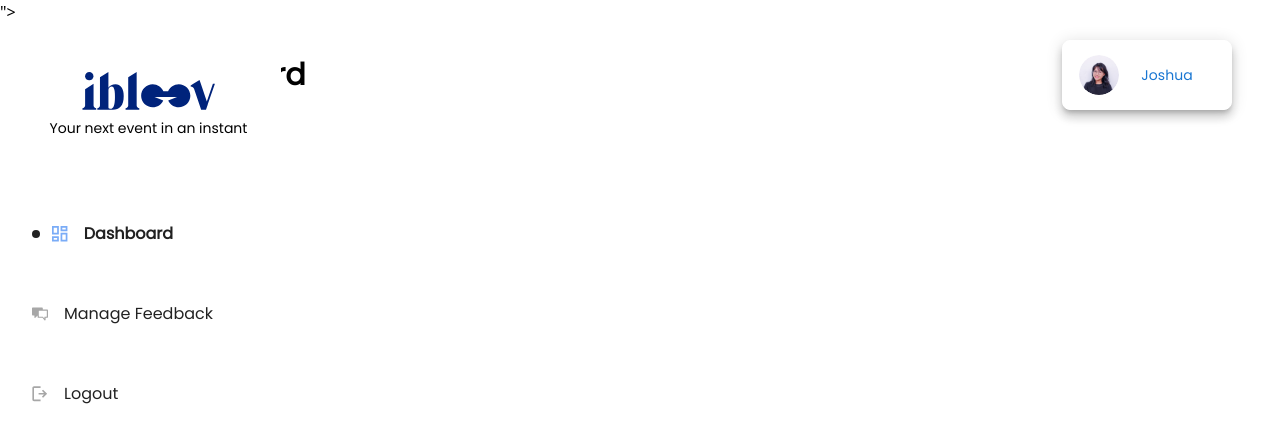
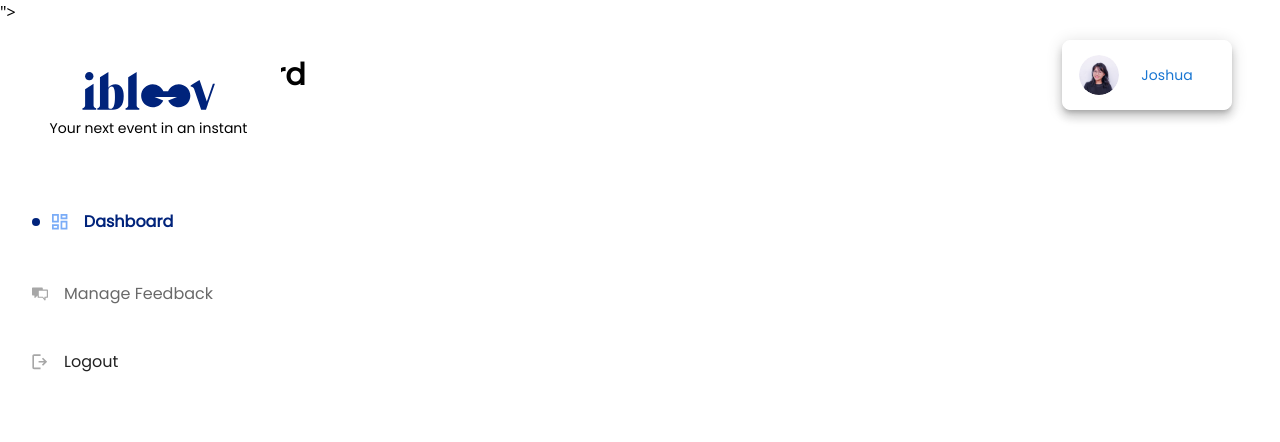
Before and after one commit to JoshFransix/ibloov-adminDashboard, a Nuxt app: page /dashboardPanel/Dashboard in a window 1280 px wide. Shown: the top 442 px of the page. Built offline with nearby package versions, Linux system fonts and the light colour scheme.

Commit message:
updated page active link

```diff
--- a/components/SideBar.vue
+++ b/components/SideBar.vue
@@ -41,7 +41,6 @@
               </div>
             </NuxtLink>
 
-
             <NuxtLink to="/">
               <div class="logout toggle flex items-center mb-12">
                 <span class="mr-4"
@@ -52,21 +51,11 @@
             </NuxtLink>
           </div> -->
         <v-list nav class="mt-16 mr-0 text--primary">
-          <v-list-item-group active-class="text--basic">
+          <v-list-item-group>
             <!-- Dashboard -->
             <NuxtLink to="/dashboardPanel/Dashboard">
-              <v-list-item class="mb-8"
-                ><div class="flex align-center">
-                  <span
-                    class="
-                      bg-[#00237b]
-                      text-[#00237b]
-                      w-2.5
-                      h-2
-                      rounded-full
-                      mr-3
-                    "
-                  ></span>
+              <li class="mb-12 flex align-center ml-2">
+                <span class="bg-[#00237b] w-2.5 h-2 rounded-full mr-3"></span>
                 <v-img class="mr-4">
                   <img
                     src="@/assets/img/dashboard.svg"
@@ -75,43 +64,27 @@
                   />
                 </v-img>
                 <v-list-item-title>Dashboard</v-list-item-title>
-                </div>
-              </v-list-item>
+              </li>
             </NuxtLink>
             <!-- Manage Feedback -->
             <NuxtLink to="/dashboardPanel/Feedback">
-              <v-list-item class="mb-8">
-                <div class="flex align-center">
-                  <span
-                    class="
-                      bg-[#00237b]
-                      text-[#00237b]
-                      w-2.5
-                      h-2
-                      rounded-full
-                      mr-3
-                    "
-                  ></span>
+              <li class="mb-8 flex align-center ml-2">
+                <span class="bg-[#00237b] w-2.5 h-2 rounded-full mr-3"></span>
                 <v-img class="mr-4">
-                    <img
-                      src="@/assets/img/comment.svg"
-                      alt=""
-                      class="w-4 h-4"
-                    />
+                  <img src="@/assets/img/comment.svg" alt="" class="w-4 h-4" />
                 </v-img>
                 <v-list-item-title>Manage Feedback</v-list-item-title>
-                </div>
-              </v-list-item>
+              </li>
             </NuxtLink>
             <!-- Logout -->
-            <span>
+            <div class="logout">
               <v-list-item class="mb-8" @click="waitRedirect">
                 <v-img class="mr-4">
                   <img src="@/assets/img/logout.svg" alt="" class="w-4 h-4" />
                 </v-img>
                 <v-list-item-title>Logout</v-list-item-title>
               </v-list-item>
-            </span>
+            </div>
           </v-list-item-group>
         </v-list>
         <v-overlay :value="overlay">
@@ -158,7 +131,7 @@ export default {
 }
 
 a:not([aria-current="page"]),
-span {
+.logout {
   filter: grayscale(100%);
   transition: 0.3s ease-in-out;
 }
@@ -179,18 +152,6 @@ a[aria-current="page"] span {
   display: block;
 }
 
-a[aria-current="page"]::before {
-  position: relative;
-  z-index: 999999;
-  content: "";
-  top: 0;
-  left: 0;
-  width: 10px;
-  height: 10px;
-  background: blue;
-  border-radius: 50%;
-}
-
 @media screen and (max-width: 1023px) {
   .sideBar {
     padding: 3rem 0 3rem 0.3rem;
--- a/components/SideBarMobile.vue
+++ b/components/SideBarMobile.vue
@@ -12,7 +12,7 @@
       fixed
       temporary
       width="300"
-      class="px-4 pt-12 font-normal text--basic"
+      class="px-4 pt-12 font-normal"
     >
       <div
         class="
@@ -26,67 +26,39 @@
         "
       >
         <img src="@/assets/img/ibloov.svg" alt="" class="mx-auto w-1/2" />
-        <h3 class="text-sm mt-2 text--basic font-normal">
-          Your next event in an instant
-        </h3>
+        <h3 class="text-sm mt-2 font-normal">Your next event in an instant</h3>
       </div>
-      <v-list nav class="mt-16 primary--text">
-        <v-list-item-group active-class=" text--basic">
+      <v-list nav class="mt-16">
+        <v-list-item-group>
           <!-- Dashboard -->
           <NuxtLink to="/dashboardPanel/Dashboard">
-            <v-list-item class="mb-8">
-              <div class="flex align-center">
-                <span
-                  class="
-                    bg-[#00237b]
-                    text-[#00237b]
-                    w-2.5
-                    h-2
-                    rounded-full
-                    mr-3
-                  "
-                ></span>
+            <li class="mb-12 flex align-center ml-2">
+              <span class="bg-[#00237b] w-2.5 h-2 rounded-full mr-3"></span>
               <v-img class="mr-4">
-                  <img
-                    src="@/assets/img/dashboard.svg"
-                    alt=""
-                    class="w-4 h-4"
-                  />
+                <img src="@/assets/img/dashboard.svg" alt="" class="w-4 h-4" />
               </v-img>
               <v-list-item-title>Dashboard</v-list-item-title>
-              </div>
-            </v-list-item>
+            </li>
           </NuxtLink>
           <!-- Manage Feedback -->
           <NuxtLink to="/dashboardPanel/Feedback">
-            <v-list-item class="mb-8">
-              <div class="flex align-center">
-                <span
-                  class="
-                    bg-[#00237b]
-                    text-[#00237b]
-                    w-2.5
-                    h-2
-                    rounded-full
-                    mr-3
-                  "
-                ></span>
+            <li class="mb-8 flex align-center">
+              <span class="bg-[#00237b] w-2.5 h-2 rounded-full mr-3"></span>
               <v-img class="mr-4">
                 <img src="@/assets/img/comment.svg" alt="" class="w-4 h-4" />
               </v-img>
               <v-list-item-title>Manage Feedback</v-list-item-title>
-              </div>
-            </v-list-item>
+            </li>
           </NuxtLink>
           <!-- Logout -->
-          <span>
+          <div class="logout">
             <v-list-item class="mb-8" @click="waitRedirect">
               <v-img class="mr-4">
                 <img src="@/assets/img/logout.svg" alt="" class="w-4 h-4" />
               </v-img>
               <v-list-item-title>Logout</v-list-item-title>
             </v-list-item>
-          </span>
+          </div>
         </v-list-item-group>
       </v-list>
       <v-overlay :value="overlay" :fixed="fixed" class="z-[99999]">
@@ -125,8 +97,11 @@ export default {
 </script>
 
 <style  scoped>
+a {
+  color: #00237b !important;
+}
 a:not([aria-current="page"]),
-span {
+.logout {
   filter: grayscale(100%);
   transition: 0.3s ease-in-out;
 }
```
Lines whose indentation alone changed are shown as unchanged.
